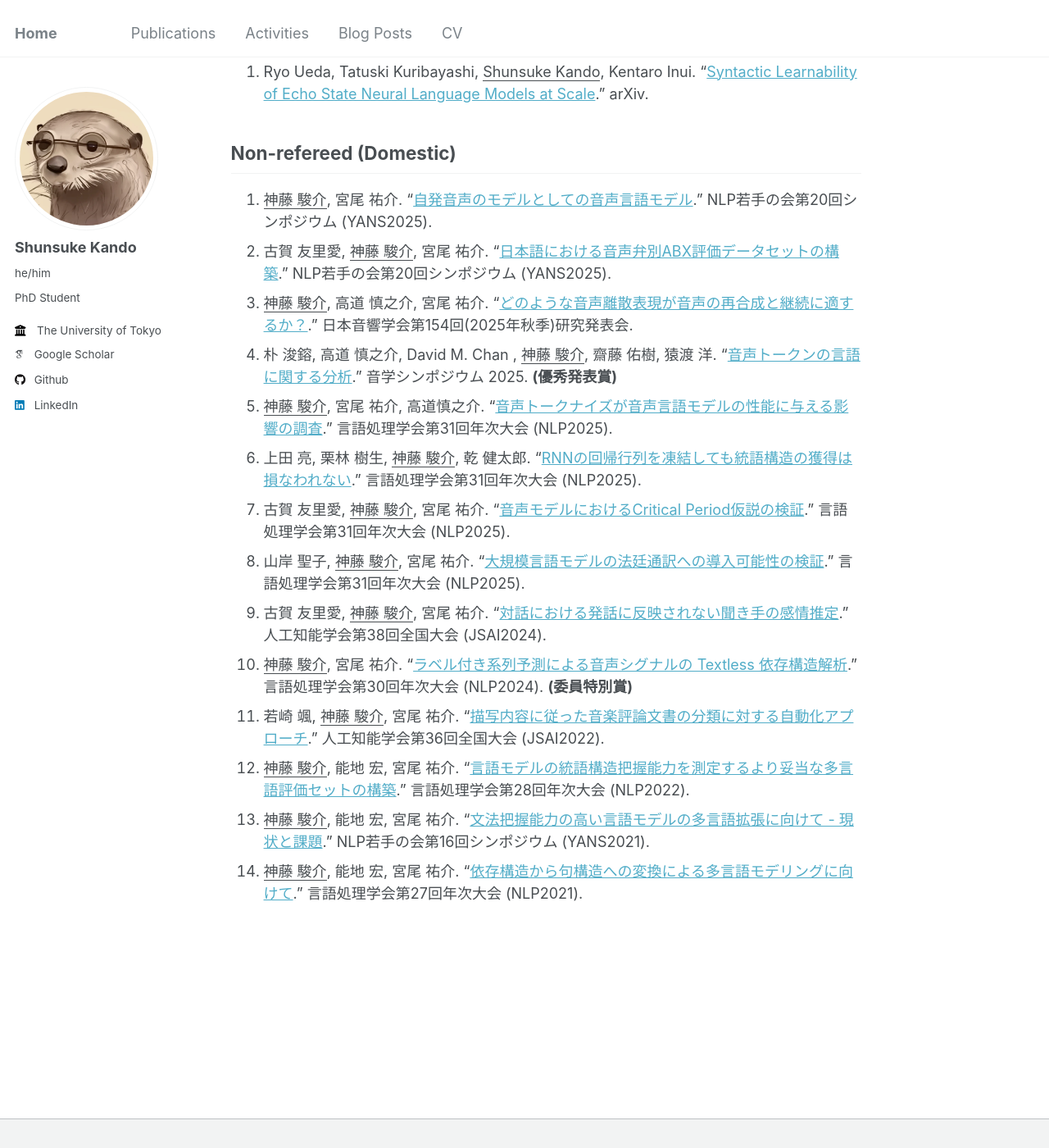
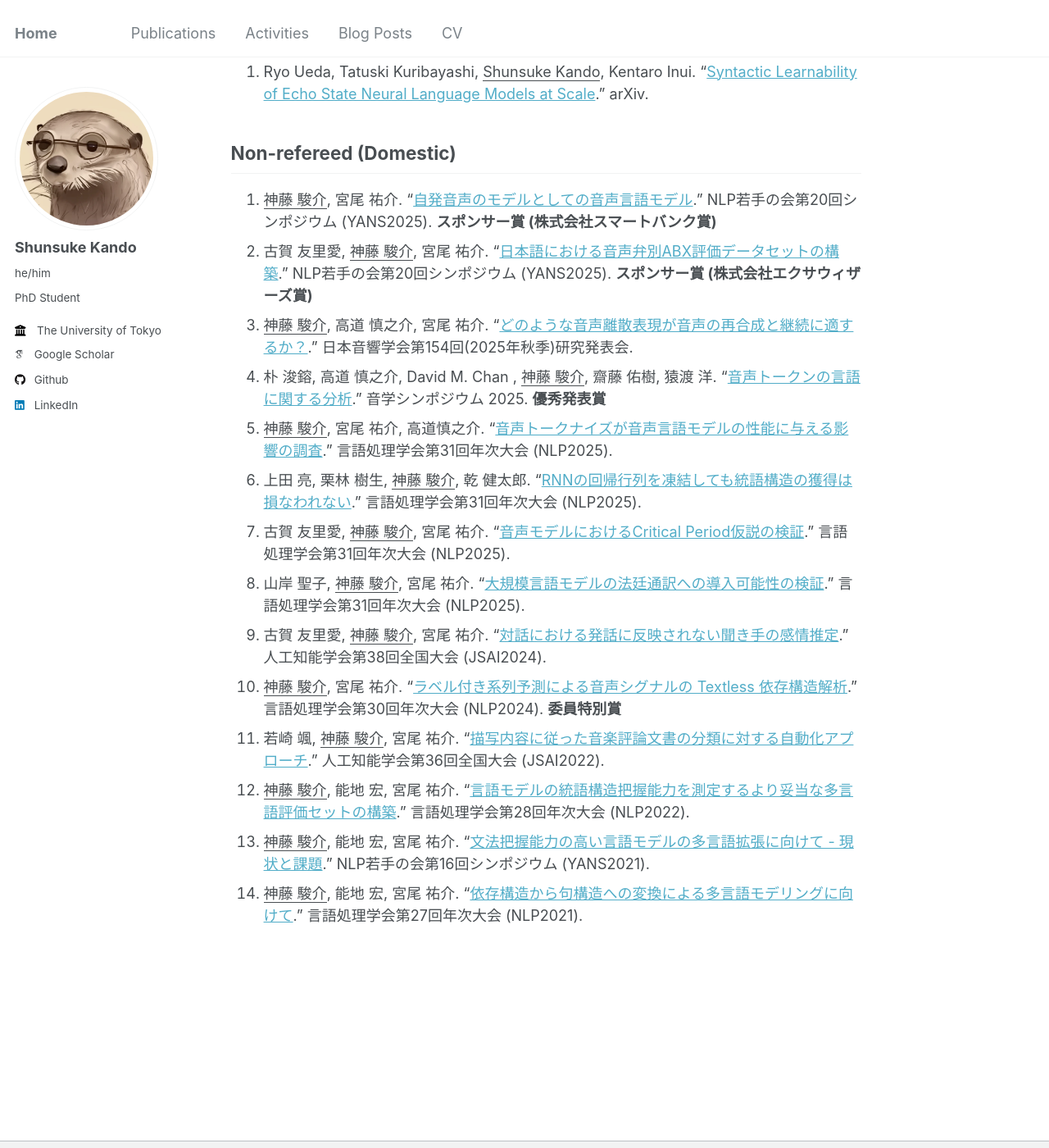
Before and after one commit to gifdog97/gifdog97.github.io, a Jekyll site: the page built from _pages/publications.md, in a window 1280 px wide and 1400 px high, scrolled down 741 px. Shown: the whole window at 82% size. Built offline with Jekyll 4.4.1, drawn with Linux system fonts in a browser that asks for light colours; some web fonts are replaced.

Commit message:
update awards

```diff
--- a/_pages/publications.md
+++ b/_pages/publications.md
@@ -19,16 +19,16 @@ permalink: /publications
 
 ## Non-refereed (Domestic)
 
-1. <u>神藤 駿介</u>, 宮尾 祐介. "[自発音声のモデルとしての音声言語モデル](https://yans.anlp.jp/entry/yans2025program)." NLP若手の会第20回シンポジウム (YANS2025).
-1. 古賀 友里愛, <u>神藤 駿介</u>, 宮尾 祐介. "[日本語における音声弁別ABX評価データセットの構築](https://yans.anlp.jp/entry/yans2025program)." NLP若手の会第20回シンポジウム (YANS2025).
+1. <u>神藤 駿介</u>, 宮尾 祐介. "[自発音声のモデルとしての音声言語モデル](https://yans.anlp.jp/entry/yans2025program)." NLP若手の会第20回シンポジウム (YANS2025). **スポンサー賞 (株式会社スマートバンク賞)**
+1. 古賀 友里愛, <u>神藤 駿介</u>, 宮尾 祐介. "[日本語における音声弁別ABX評価データセットの構築](https://yans.anlp.jp/entry/yans2025program)." NLP若手の会第20回シンポジウム (YANS2025). **スポンサー賞 (株式会社エクサウィザーズ賞)**
 1. <u>神藤 駿介</u>, 高道 慎之介, 宮尾 祐介. "[どのような音声離散表現が音声の再合成と継続に適するか？](https://acoustics.jp/cms/wp_asj/wp-content/uploads/009_2025autumn_program.pdf)." 日本音響学会第154回(2025年秋季)研究発表会.
-1. 朴 浚鎔, 高道 慎之介, David M. Chan , <u>神藤 駿介</u>, 齋藤 佑樹, 猿渡 洋. "[音声トークンの言語に関する分析](https://www.ipsj.or.jp/kenkyukai/event/mus143slp156.html)." 音学シンポジウム 2025. **(優秀発表賞)**
+1. 朴 浚鎔, 高道 慎之介, David M. Chan , <u>神藤 駿介</u>, 齋藤 佑樹, 猿渡 洋. "[音声トークンの言語に関する分析](https://www.ipsj.or.jp/kenkyukai/event/mus143slp156.html)." 音学シンポジウム 2025. **優秀発表賞**
 1. <u>神藤 駿介</u>, 宮尾 祐介, 高道慎之介. "[音声トークナイズが音声言語モデルの性能に与える影響の調査](https://www.anlp.jp/proceedings/annual_meeting/2025/pdf_dir/P5-19.pdf)." 言語処理学会第31回年次大会 (NLP2025).
 1. 上田 亮, 栗林 樹生, <u>神藤 駿介</u>, 乾 健太郎. "[RNNの回帰行列を凍結しても統語構造の獲得は損なわれない](https://www.anlp.jp/proceedings/annual_meeting/2025/pdf_dir/D5-4.pdf)." 言語処理学会第31回年次大会 (NLP2025).
 1. 古賀 友里愛, <u>神藤 駿介</u>, 宮尾 祐介. "[音声モデルにおけるCritical Period仮説の検証](https://www.anlp.jp/proceedings/annual_meeting/2025/pdf_dir/C7-4.pdf)." 言語処理学会第31回年次大会 (NLP2025).
 1. 山岸 聖子, <u>神藤 駿介</u>, 宮尾 祐介. "[大規模言語モデルの法廷通訳への導入可能性の検証](https://www.anlp.jp/proceedings/annual_meeting/2025/pdf_dir/A4-6.pdf)." 言語処理学会第31回年次大会 (NLP2025).
 1. 古賀 友里愛, <u>神藤 駿介</u>, 宮尾 祐介. "[対話における発話に反映されない聞き手の感情推定](https://confit.atlas.jp/guide/event/jsai2024/subject/4Xin2-46/advanced)." 人工知能学会第38回全国大会 (JSAI2024).
-1. <u>神藤 駿介</u>, 宮尾 祐介. "[ラベル付き系列予測による音声シグナルの Textless 依存構造解析](https://www.anlp.jp/proceedings/annual_meeting/2024/pdf_dir/B5-2.pdf)." 言語処理学会第30回年次大会 (NLP2024). **(委員特別賞)**
+1. <u>神藤 駿介</u>, 宮尾 祐介. "[ラベル付き系列予測による音声シグナルの Textless 依存構造解析](https://www.anlp.jp/proceedings/annual_meeting/2024/pdf_dir/B5-2.pdf)." 言語処理学会第30回年次大会 (NLP2024). **委員特別賞**
 1. 若崎 颯, <u>神藤 駿介</u>, 宮尾 祐介. "[描写内容に従った音楽評論文書の分類に対する自動化アプローチ](https://confit.atlas.jp/guide/event/jsai2022/subject/1P5-GS-6-03/date?cryptoId=)." 人工知能学会第36回全国大会 (JSAI2022).
 1. <u>神藤 駿介</u>, 能地 宏, 宮尾 祐介. "[言語モデルの統語構造把握能力を測定するより妥当な多言語評価セットの構築](https://www.anlp.jp/proceedings/annual_meeting/2022/pdf_dir/G5-1.pdf)." 言語処理学会第28回年次大会 (NLP2022).
 1. <u>神藤 駿介</u>, 能地 宏, 宮尾 祐介. "[文法把握能力の高い言語モデルの多言語拡張に向けて - 現状と課題](https://yans.anlp.jp/entry/yans2021program)." NLP若手の会第16回シンポジウム (YANS2021).
```
Also changed, not shown: 3 other files.
